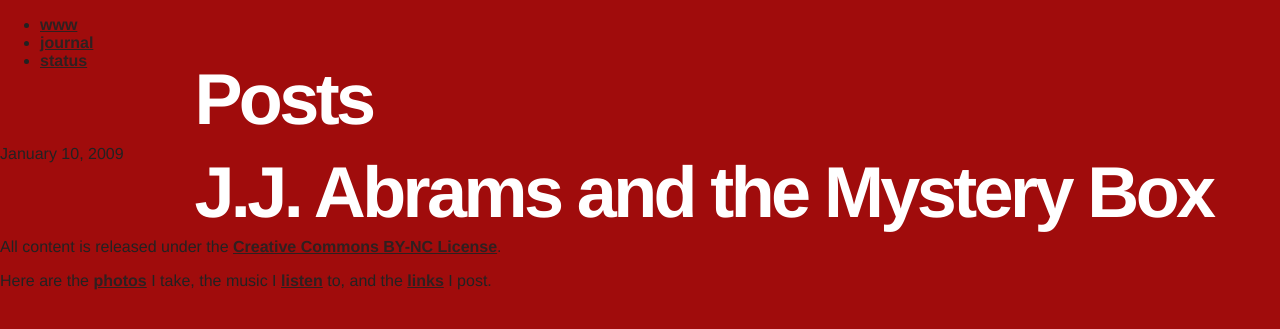
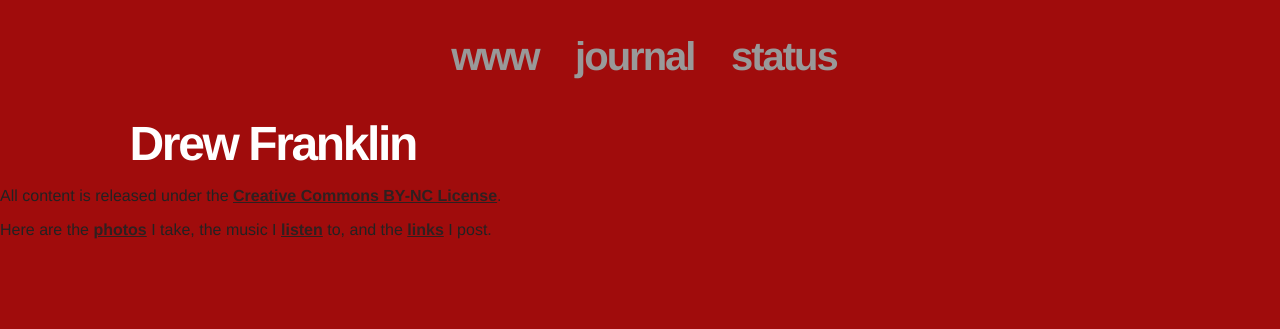
Before and after one commit to drewfranklin/drewfranklin.github.io, a Jekyll site: the page built from index.html, in a window 1280 px wide. Shown: the top 329 px of the page. Built offline with Jekyll 4.4.1, drawn with Linux system fonts in a browser that asks for light colours.

Commit message:
Fixes that were missed

```diff
--- a/_layouts/default.html
+++ b/_layouts/default.html
@@ -12,7 +12,7 @@
   <script src="/js/vendor/modernizr-2.6.2.min.js"></script>
 </head>
 <body>
-	<header>
+	<header role="banner">
     <nav role="navigation">
   		<ul class="site-links">
   			<li><a href="http://www.drewfranklin.com/">www</a></li>
--- a/_sass/_typography.scss
+++ b/_sass/_typography.scss
@@ -58,11 +58,11 @@
   text-align: center;
 }
 
-header[role="banner"] nav li {
+.site-links li {
 	display: inline;
 }
 
-header[role="banner"] nav a:link, header[role="banner"] nav a:visited {
+.site-links a:link, .site-links a:visited {
 	color: #999;
 	text-decoration: none;
 	font-size: 2.5em;
@@ -71,9 +71,9 @@
 	margin: 0.8em 0.8em 0.5em 0;
 }
 
-header[role="banner"] nav a.active:link,
-header[role="banner"] nav a.active:visited,
-header[role="banner"] nav a:hover {
+.site-links a.active:link,
+.site-links a.active:visited,
+.site-links a:hover {
 	border-bottom: 4px solid rgb(34, 34, 34);
 	padding-bottom: 2px;
 	color: rgb(34, 34, 34);
--- a/index.html
+++ b/index.html
@@ -3,17 +3,20 @@
 title: Drew Franklin
 class: home
 ---
-	<div class="posts">
-		<h2><a href="/archive.html">Posts</a></h2>
 		{% for post in site.posts %}
-		<span class="date">{{ post.date | page.date | date: "%B %d, %Y"  }}</span>
-		<div class="post">
-			<h2><a href="{{ post.url }}">{{ post.title }}</a></h2>
+		<article>
+			<div class="content">
+				<header>
+					<h1>{{ page.title }}</h1>
+				</header>
 				{% if post.show-description %}
 					{{ post.description }}
 				{{% elsif %}}
 					{{ post.content }}
 				{% endif %}
+				<footer>
+					<span class="date">{{ page.date | date: "%B %d, %Y" }}</span>
+				</footer>
 			</div>
+		</article>
 		{% endfor %}
-	</div>
```
Lines whose indentation alone changed are shown as unchanged.
